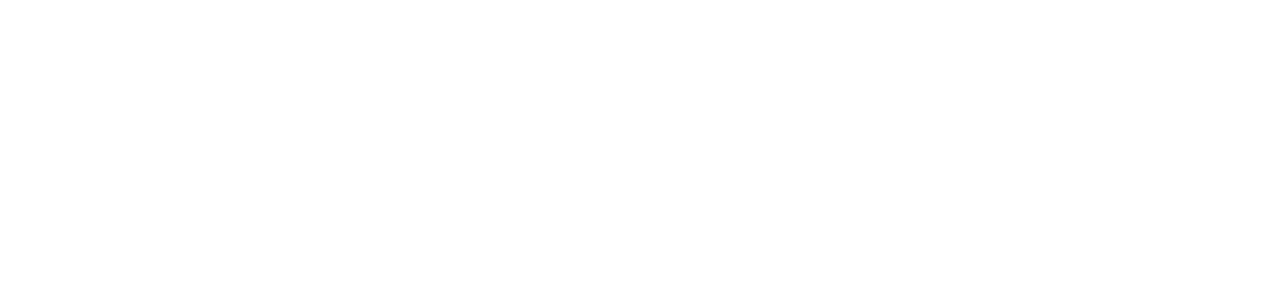
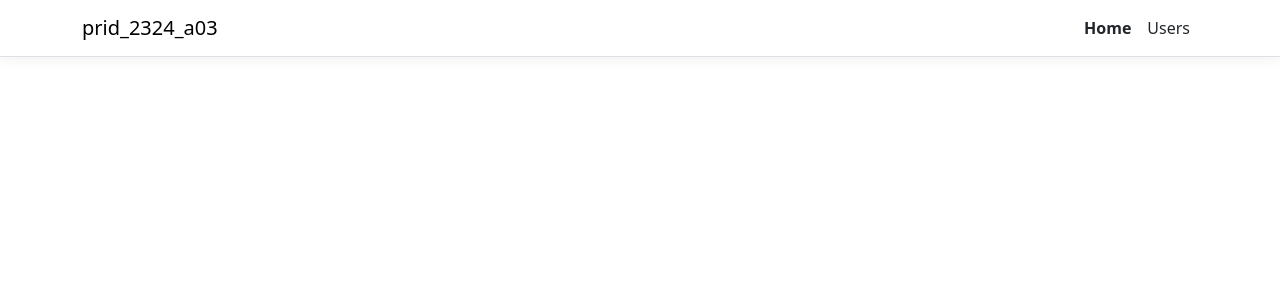
Before and after one commit to ShinOsuman/PRID, an Angular app in the folder frontend/: page / in a window 1280 px wide. Shown: the top 300 px of the page. Built offline with nearby package versions, Linux system fonts and the light colour scheme.

Commit message:
feat(userlist): ajout du component userlist et du fichier 'app.routing.ts'

```diff
--- a/frontend/proxy.conf.js
+++ b/frontend/proxy.conf.js
@@ -1,8 +1,8 @@
 const PROXY_CONFIG = [{
     context: [
-        "/WeatherForecast",
+        "/api"
     ],
-    target: 'http://localhost:5000',
+    target: 'http://localhost:5001',
     secure: false,
 }]
 
--- a/frontend/src/app/components/app/app.component.html
+++ b/frontend/src/app/components/app/app.component.html
@@ -1,4 +1,5 @@
 <body>
+    <app-nav-menu></app-nav-menu>
     <div class="container">
         <router-outlet></router-outlet>
     </div>
--- /dev/null
+++ b/frontend/src/app/components/nav-menu/nav-menu.component.css
@@ -0,0 +1,23 @@
+a.navbar-brand {
+    white-space: normal;
+    text-align: center;
+    word-break: break-all;
+}
+
+html {
+    font-size: 14px;
+}
+
+@media (min-width: 768px) {
+    html {
+        font-size: 16px;
+    }
+}
+
+.box-shadow {
+    box-shadow: 0 .25rem .75rem rgba(0, 0, 0, .05);
+}
+
+.link-active {
+    font-weight: bold;
+}
--- /dev/null
+++ b/frontend/src/app/components/nav-menu/nav-menu.component.html
@@ -0,0 +1,20 @@
+<header>
+    <nav class="navbar navbar-expand-sm navbar-toggleable-sm navbar-light bg-white border-bottom box-shadow mb-3">
+        <div class="container">
+            <a class="navbar-brand" [routerLink]="['/']">prid_2324_a03</a>
+            <button class="navbar-toggler" type="button" data-toggle="collapse" data-target=".navbar-collapse" aria-label="Toggle navigation" [attr.aria-expanded]="isExpanded" (click)="toggle()">
+                <span class="navbar-toggler-icon"></span>
+            </button>
+            <div class="navbar-collapse collapse d-sm-inline-flex justify-content-end" [ngClass]="{ show: isExpanded }">
+                <ul class="navbar-nav flex-grow">
+                    <li class="nav-item" [routerLinkActive]="['link-active']" [routerLinkActiveOptions]="{ exact: true }">
+                        <a class="nav-link text-dark" [routerLink]="['/']">Home</a>
+                    </li>
+                    <li class="nav-item" [routerLinkActive]='["link-active"]'>
+                        <a class="nav-link text-dark" [routerLink]='["/users"]'>Users</a>
+                    </li>
+                </ul>
+            </div>
+        </div>
+    </nav>
+</header>
--- /dev/null
+++ b/frontend/src/app/components/nav-menu/nav-menu.component.ts
@@ -0,0 +1,18 @@
+import { Component } from '@angular/core';
+
+@Component({
+    selector: 'app-nav-menu',
+    templateUrl: './nav-menu.component.html',
+    styleUrls: ['./nav-menu.component.css']
+})
+export class NavMenuComponent {
+    isExpanded = false;
+
+    collapse() {
+        this.isExpanded = false;
+    }
+
+    toggle() {
+        this.isExpanded = !this.isExpanded;
+    }
+}
--- /dev/null
+++ b/frontend/src/app/components/userlist/userlist.component.html
@@ -0,0 +1,19 @@
+<div class="row">
+    <div class="col-sm-12">
+        <h1>Users</h1>
+    </div>
+</div>
+<div class="row">
+    <div class="col-sm-12">
+        <h3>I found the following users :</h3>
+    </div>
+</div>
+
+<div class="row">
+    <div class="col-sm-12">
+        <ul *ngIf="users.length > 0">
+            <li *ngFor="let user of users">{{ user.pseudo }}</li>
+        </ul>
+        <p *ngIf="users.length == 0">No members found</p>
+    </div>
+</div>
--- /dev/null
+++ b/frontend/src/app/components/userlist/userlist.component.ts
@@ -0,0 +1,17 @@
+import { Component } from '@angular/core';
+import { User } from '../../models/user';
+import { UserService } from '../../services/user.service';
+
+@Component({
+    selector: 'app-userlist',
+    templateUrl: './userlist.component.html'
+})
+export class UserListComponent {
+    users: User[] = [];
+
+    constructor(private userService: UserService) {
+        userService.getAll().subscribe(users => {
+            this.users = users;
+        })
+    }
+}
--- /dev/null
+++ b/frontend/src/app/models/user.ts
@@ -0,0 +1,20 @@
+export class User {
+    id?: number;
+    pseudo?: string;
+    password?: string;
+    email?: string;
+    lastname?: string;
+    firstName?: string;
+    birthDate?: string;
+
+    constructor(data: any) {
+        if (data) {
+            this.pseudo = data.pseudo;
+            this.password = data.password;
+            this.firstName = data.firstName;
+            this.lastname = data.lastname;
+            this.birthDate = data.birthDate &&
+                data.birthDate.length > 10 ? data.birthDate.substring(0, 10) : data.birthDate;
+        }
+    }
+}
--- /dev/null
+++ b/frontend/src/app/routing/app.routing.ts
@@ -0,0 +1,10 @@
+import { Routes, RouterModule } from '@angular/router';
+
+import { UserListComponent } from '../components/userlist/userlist.component';
+
+const appRoutes: Routes = [
+  { path: 'users', component: UserListComponent },
+  { path: '**', redirectTo: '' }
+];
+
+export const AppRoutes = RouterModule.forRoot(appRoutes);
--- /dev/null
+++ b/frontend/src/app/services/user.service.ts
@@ -0,0 +1,16 @@
+import { Injectable, Inject } from '@angular/core';
+import { HttpClient } from '@angular/common/http';
+
+import { User } from '../models/user';
+import { map } from 'rxjs/operators';
+import { Observable } from 'rxjs';
+
+@Injectable({ providedIn: 'root' })
+export class UserService {
+    constructor(private http: HttpClient, @Inject('BASE_URL') private baseUrl: string) { }
+
+    getAll(): Observable<User[]> {
+        return this.http.get<User[]>(`${this.baseUrl}api/users`)
+            .pipe(map(res => res.map(u => new User(u))));
+    }
+}
```
Also changed, not shown: frontend/src/app/modules/app.module.ts (+9 -3 lines), 1 other file (tests, documents, lock files or other folders).
